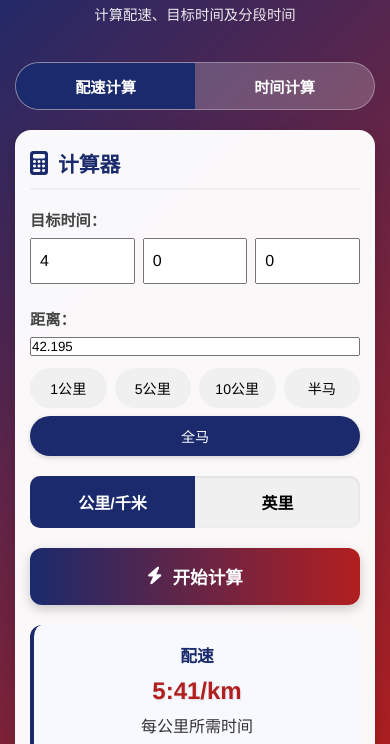
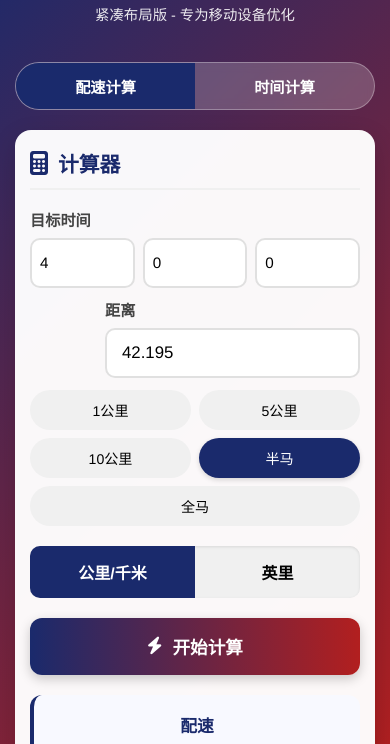
Before and after one commit to qingxiehan/test, a plain HTML site: page index.html in a window 390 px wide. Shown: the part 75-819 px from the top of the page. Drawn offline with nearby package versions, Linux system fonts and the light colour scheme.

Commit message:
Add files via upload

```diff
--- a/index.html
+++ b/index.html
@@ -3,7 +3,7 @@
 <head>
     <meta charset="UTF-8">
     <meta name="viewport" content="width=device-width, initial-scale=1.0, maximum-scale=1.0, user-scalable=no">
-    <title>跑步配速计算器 </title>
+    <title>跑步配速计算器 - 紧凑版</title>
     <link rel="stylesheet" href="https://cdnjs.cloudflare.com/ajax/libs/font-awesome/6.4.0/css/all.min.css">
     <script src="https://cdn.jsdelivr.net/npm/chart.js"></script>
     <style>
@@ -124,27 +124,42 @@
             font-size: 0.95rem;
         }
 
-       .time-inputs, .pace-inputs {
+        /* 紧凑布局样式 */
+        .compact-row {
+            display: flex;
+            gap: 12px;
+            align-items: flex-end;
+        }
+
+        .compact-row .input-group {
+            flex: 1;
+            margin-bottom: 0;
+        }
+
+        /* 时间输入框组样式 */
+        .time-inputs {
             display: flex;
             gap: 8px;
-  overflow-x: auto;
-  -webkit-overflow-scrolling: touch;
-  padding-bottom: 5px;
-  flex-wrap: nowrap; /* 确保不换行 */
         }
 
+        .time-inputs input {
+            flex: 1;
+            min-width: 0;
+        }
 
+        /* 统一输入框高度 */
         .time-inputs input,
-.pace-inputs input {
-  flex: 1; /* 改为等分宽度 */
-  min-width: 80px;
-  padding: 12px 8px;
-  font-size: 16px;
+        .pace-inputs input,
+        .distance-input input {
+            height: 50px;
+            padding: 12px 15px;
+            border: 2px solid #e0e0e0;
+            border-radius: 10px;
+            font-size: 1.05rem;
+            transition: all 0.3s;
+            background: #fff;
+            width: 100%;
             box-sizing: border-box;
-}
-/* 距离输入框 */
-.distance-input input {
-  width: 100%;
         }
 
         .time-inputs input:focus,
@@ -376,7 +391,8 @@
             font-weight: 600;
         }
 
-        @media (max-width: 480px) {
+        /* 手机特定优化 */
+        @media (max-width: 768px) {
             header h1 {
                 font-size: 1.6rem;
             }
@@ -398,7 +414,16 @@
                 font-size: 1.3rem;
             }
 
+            /* 小屏幕下改为垂直布局 */
+            .compact-row {
+                flex-direction: column;
+                gap: 10px;
+            }
 
+            /* 小屏幕下时间输入框保持在一行 */
+            .time-inputs {
+                flex-direction: row;
+            }
 
             .result-box {
                 min-width: 100%;
@@ -430,6 +455,19 @@
             .distance-btn {
                 padding: 10px 8px;
                 font-size: 0.88rem;
+                min-width: 30%;
+            }
+        }
+
+        @media (max-width: 480px) {
+            .distance-btn {
+                min-width: 45%;
+            }
+
+            /* 超小屏幕调整时间输入框 */
+            .time-inputs input {
+                padding: 12px 8px;
+                font-size: 0.95rem;
             }
         }
 
@@ -457,7 +495,7 @@
     <div class="container">
         <header>
             <h1><i class="fas fa-running"></i> 跑步配速计算器</h1>
-            <p>计算配速、目标时间及分段时间</p>
+            <p>紧凑布局版 - 专为移动设备优化</p>
         </header>
 
         <div class="mode-selector">
@@ -473,8 +511,9 @@
 
             <!-- 配速计算模式输入 -->
             <div id="pace-mode-input">
+                <div class="compact-row">
                     <div class="input-group">
-                    <label>目标时间：</label>
+                        <label>目标时间</label>
                         <div class="time-inputs">
                             <input type="number" id="hours" placeholder="时" min="0" value="4">
                             <input type="number" id="minutes" placeholder="分" min="0" max="59" value="0">
@@ -483,36 +522,41 @@
                     </div>
 
                     <div class="input-group">
-                    <label>距离：</label>
+                        <label>距离</label>
                         <div class="distance-input">
                             <input type="number" id="distance" placeholder="距离" min="0.1" step="0.1" value="42.195">
                         </div>
+                    </div>
+                </div>
+
                 <div class="distance-presets">
                     <button class="distance-btn" data-distance="1">1公里</button>
                     <button class="distance-btn" data-distance="5">5公里</button>
                     <button class="distance-btn" data-distance="10">10公里</button>
-                        <button class="distance-btn " data-distance="21.1">半马</button>
-                        <button class="distance-btn active" data-distance="42.195">全马</button>
-                    </div>
+                    <button class="distance-btn active" data-distance="21.1">半马</button>
+                    <button class="distance-btn" data-distance="42.195">全马</button>
                 </div>
             </div>
 
             <!-- 时间计算模式输入 -->
             <div id="time-mode-input" style="display: none;">
+                <div class="compact-row">
                     <div class="input-group">
-                    <label>配速：</label>
-                    <div class="pace-inputs">
-    <input type="number" id="pace-minutes" placeholder="分" min="0" value="5">
-    <input type="number" id="pace-seconds" placeholder="秒" min="0" max="59" value="30">
+                        <label>配速</label>
+    <div class="pace-inputs" style="display: flex; gap: 8px;">
+        <input type="number" id="pace-minutes" placeholder="分钟" min="0" value="5" style="flex: 1;">
+        <input type="number" id="pace-seconds" placeholder="秒" min="0" max="59" value="30" style="flex: 1;">
     </div>
-                    <p class="result-label">格式：分钟:秒/公里（例如：5:30 表示每公里5分30秒）</p>
                     </div>
 
                     <div class="input-group">
-                    <label>距离：</label>
+                        <label>距离</label>
                         <div class="distance-input">
                             <input type="number" id="time-distance" placeholder="距离" min="0.1" step="0.1" value="42.195">
                         </div>
+                    </div>
+                </div>
+
                 <div class="distance-presets">
                     <button class="distance-btn" data-distance="1">1公里</button>
                     <button class="distance-btn" data-distance="5">5公里</button>
@@ -520,7 +564,8 @@
                     <button class="distance-btn" data-distance="21.1">半马</button>
                     <button class="distance-btn active" data-distance="42.195">全马</button>
                 </div>
-                </div>
+
+                <p class="result-label">格式：分钟:秒/公里（例如：5:30 表示每公里5分30秒）</p>
             </div>
 
             <div class="unit-toggle">
@@ -628,7 +673,7 @@
         </div>
 
         <footer>
-            <p>跑步配速计算器 &copy; 2025 | 杰出卿年</p>
+            <p>跑步配速计算器 &copy; 2023 | 紧凑布局版</p>
             <p>提示：计算结果为理论值，实际表现受赛道、天气和身体状态影响</p>
         </footer>
     </div>
@@ -732,13 +777,8 @@
 
         // 初始计算
         window.addEventListener('load', function() {
-  // 默认选中全马
-  document.querySelector('.distance-btn[data-distance="42.195"]').classList.add('active');
-  distanceInput.value = "42.195";  // 设置输入框默认值
-  timeDistanceInput.value = "42.195";
-
-  setMode('pace');  // 默认配速计算模式
-  calculate();      // 立即计算
+            setMode('pace');
+            generateChart();
         });
 
         // 输入验证
```
Lines whose indentation alone changed are shown as unchanged.
